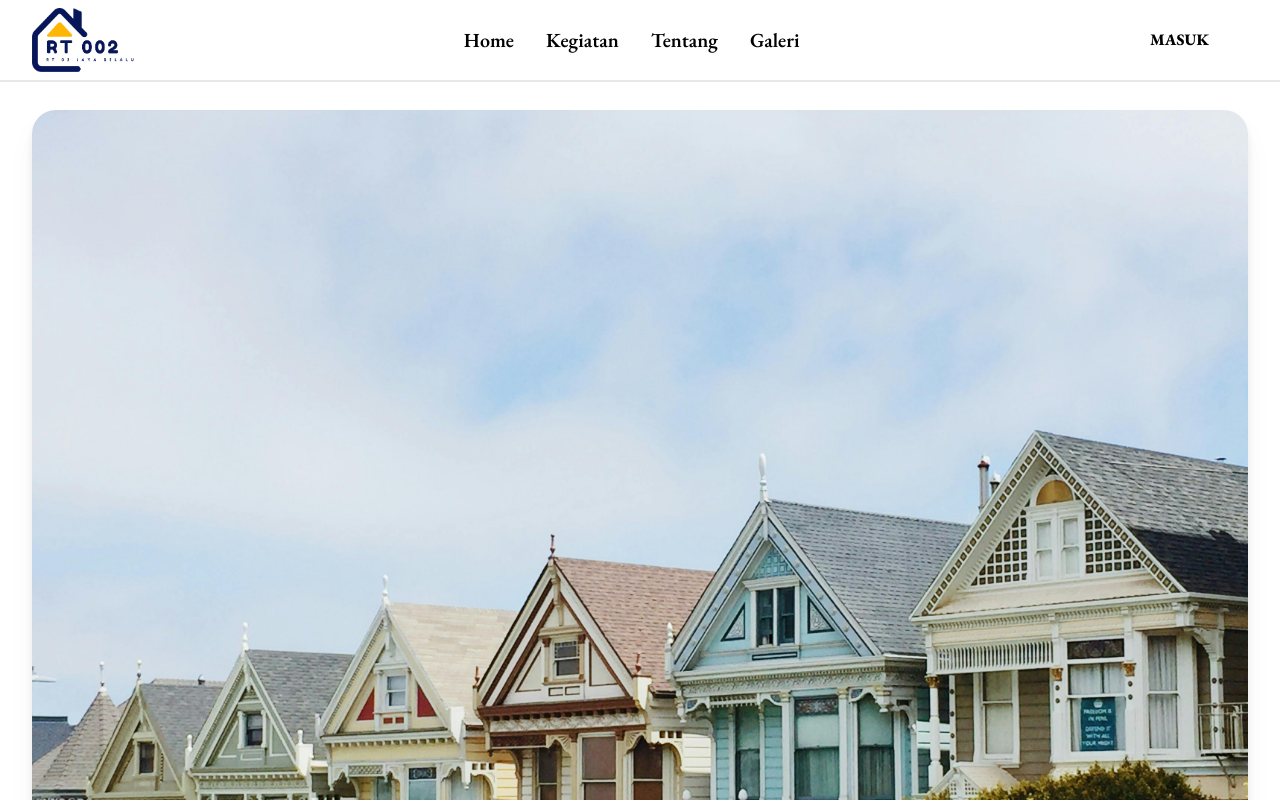
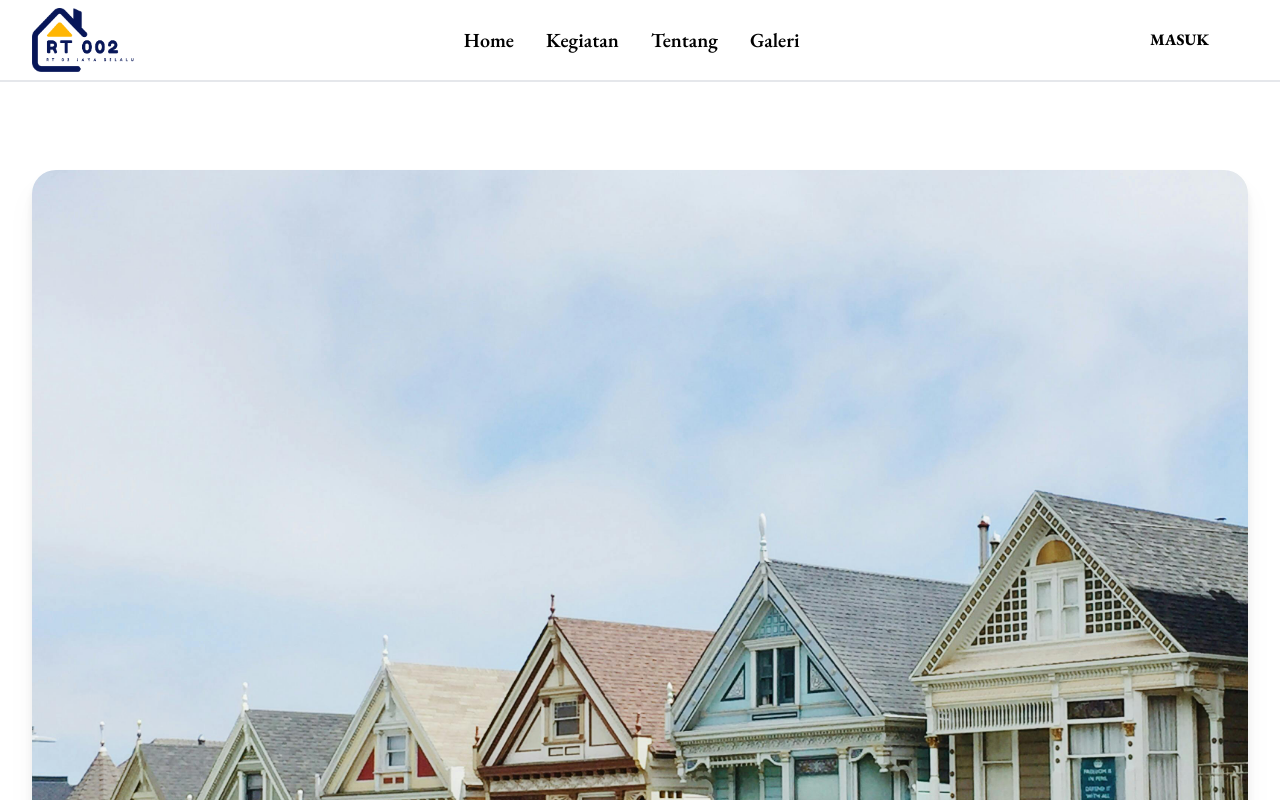
Before and after one commit to myogaazwar/RT-002, a React (Vite) app: page / in a window 1280 px wide. Shown: the top 800 px of the page. Built offline with nearby package versions, Linux system fonts and the light colour scheme.

Commit message:
update: h-full jumbotron section

```diff
--- a/src/components/jumbotron/Jumbotron.jsx
+++ b/src/components/jumbotron/Jumbotron.jsx
@@ -4,7 +4,7 @@ import imgJumbotron from '/jumbotron/imgJumbotron.jpg';
 
 const Jumbotron = () => {
   return (
-    <section id={'home'} className='h-[600px] mt-5 eb-garamond-medium'>
+    <section id={'home'} className='h-full mt-5 eb-garamond-medium py-10'>
       <div className='flex flex-col-reverse mt-5 gap-y-10'>
         <div className=' text-center flex flex-col gap-y-5'>
           <div className='text-4xl'>
```
